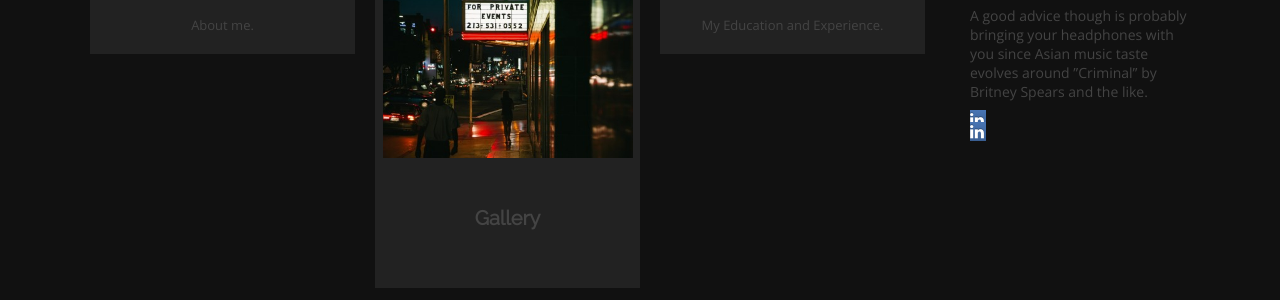
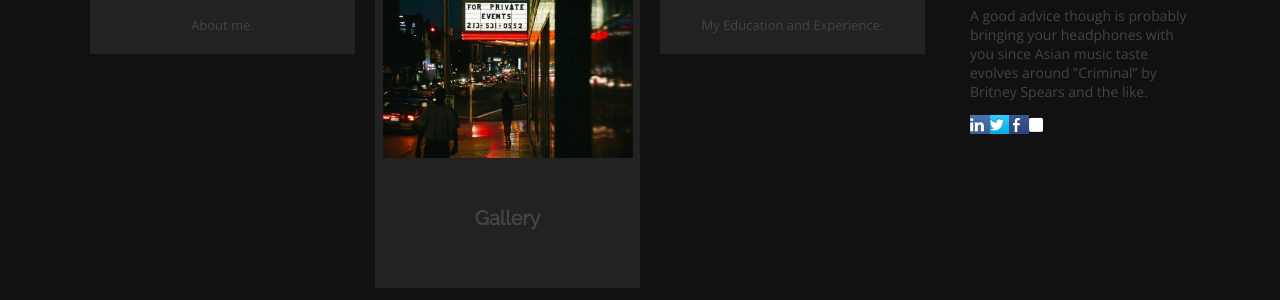
Before and after one commit to BJJohnston/Jwilks, a Jekyll site: the page built from index.html, in a window 1280 px wide. Shown: the part 573-873 px from the top of the page. Built offline with Jekyll 4.4.1, drawn with Linux system fonts in a browser that asks for light colours; some web fonts are replaced.

Commit message:
Updated '_includes/sidebar.html' via CloudCannon

```diff
--- a/_includes/sidebar.html
+++ b/_includes/sidebar.html
@@ -22,7 +22,15 @@ Yep, a city in southern Viet Nam. Did you know Saigon has some of the world's mo
 <a class="btn btn-linkedin">
   <i class="icon-linkedin"></i>
 </a>
-<br>
-<a class="btn btn-linkedin">
-  <i class="icon-linkedin"></i>
+
+<a class="btn btn-twitter">
+  <i class="icon-twitter"></i>
 </a>
+
+<a class="btn btn-facebook">
+  <i class="icon-facebook"></i>
+</a>
+
+<a class="btn btn-instagram">
+  <i class="icon-instagram"></i>
+</a>
```
